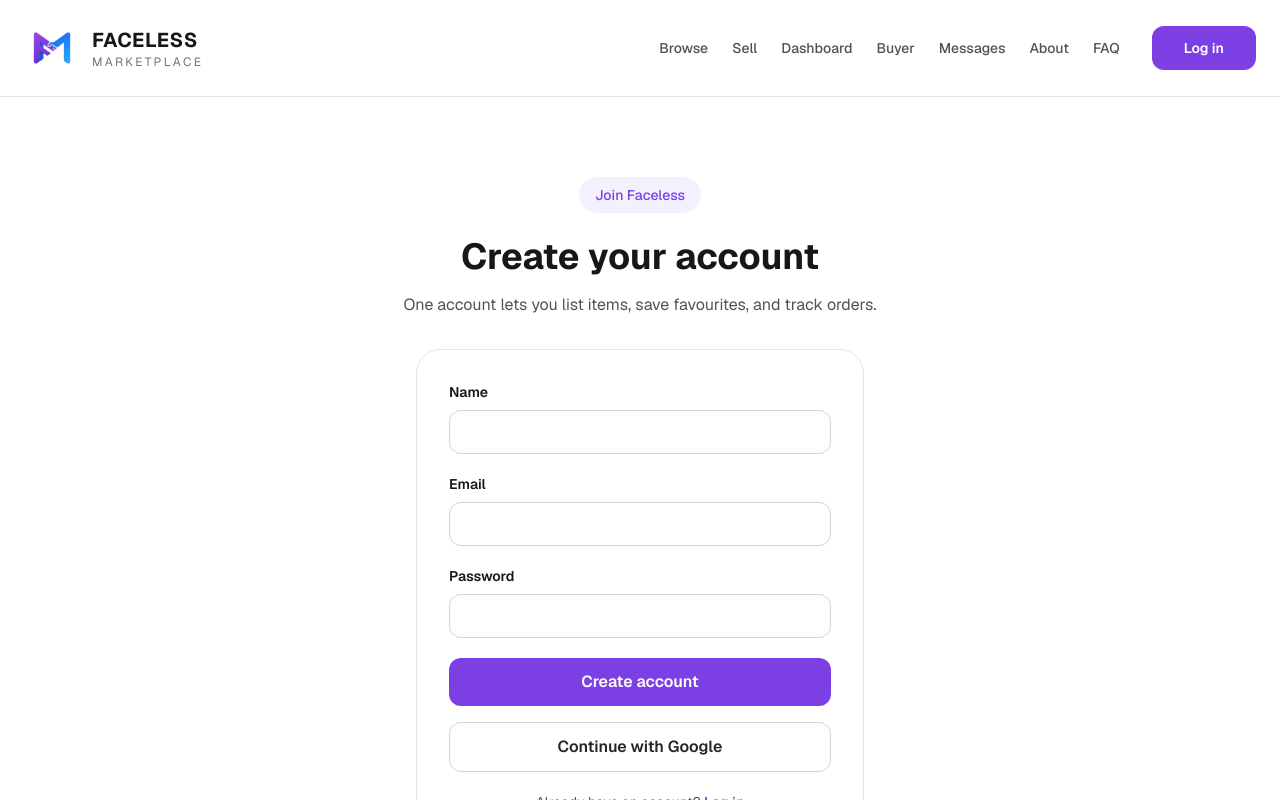
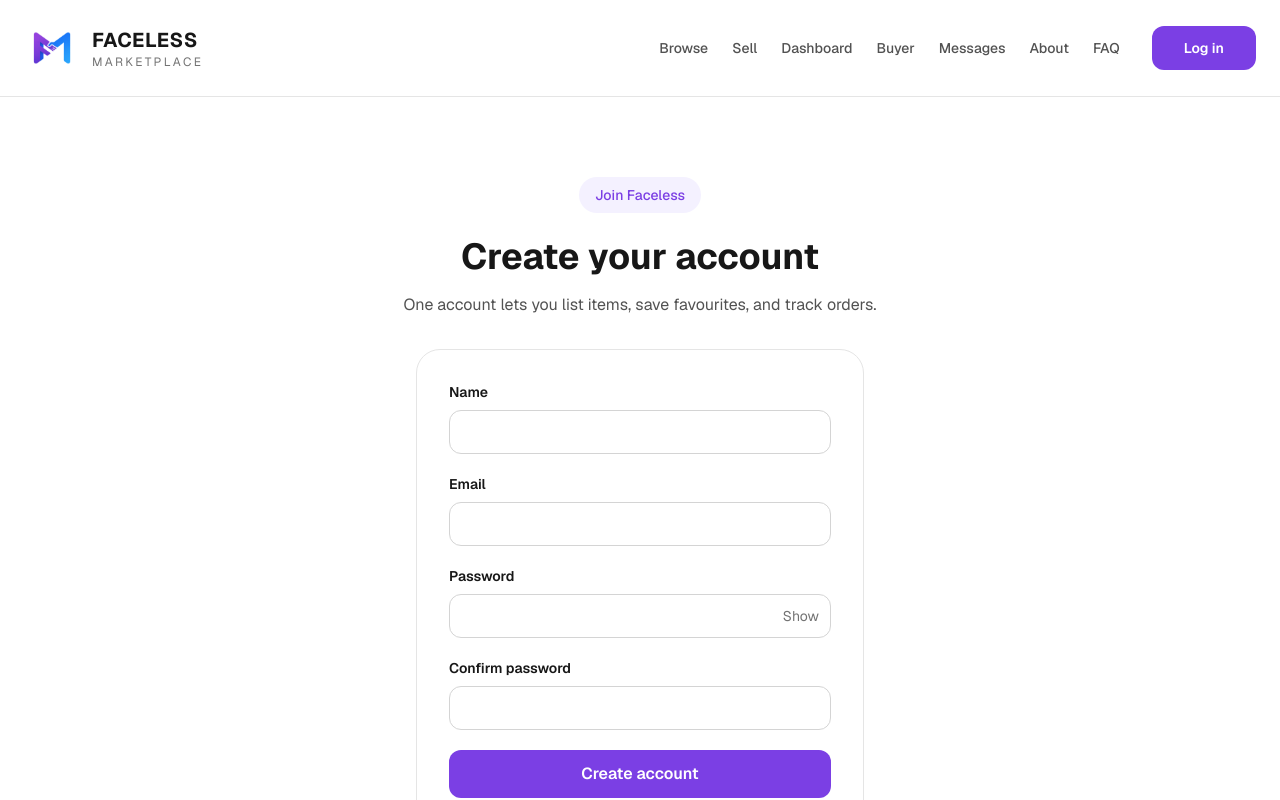
Before and after one commit to fatimazahramoola/faceless-marketplace, a Next.js app: page /signup in a window 1280 px wide. Shown: the top 800 px of the page. Built offline with nearby package versions, Linux system fonts and the light colour scheme; no server answers.

Commit message:
feat(auth): add confirm-password, password-strength, redirect-flow and show/hide UI for auth

```diff
--- a/app/actions/auth.ts
+++ b/app/actions/auth.ts
@@ -17,6 +17,7 @@ type CredentialResult =
 function readCredentials(formData: FormData): CredentialResult {
   const email = String(formData.get("email") || "").trim().toLowerCase();
   const password = String(formData.get("password") || "");
+  const confirm = String(formData.get("confirm_password") || "");
   const name = String(formData.get("name") || "").trim();
 
   if (!email || !email.includes("@")) {
@@ -25,6 +26,15 @@ function readCredentials(formData: FormData): CredentialResult {
 
   if (password.length < 8) {
     return { error: "Password must be at least 8 characters." };
+  }
+
+  if (confirm && password !== confirm) {
+    return { error: "Passwords do not match." };
+  }
+
+  // Basic password strength: must include a letter and a number
+  if (!/[A-Za-z]/.test(password) || !/[0-9]/.test(password)) {
+    return { error: "Password must include letters and numbers." };
   }
 
   return { email, password, name };
@@ -67,6 +77,7 @@ export async function logIn(
   formData: FormData,
 ): Promise<AuthFormState> {
   const credentials = readCredentials(formData);
+  const redirectTo = String(formData.get("redirectTo") || "");
 
   if ("error" in credentials) {
     return { success: false, message: credentials.error };
@@ -82,15 +93,30 @@ export async function logIn(
     return { success: false, message: error.message };
   }
 
+  // Safe redirect: allow absolute origin match or root-relative paths.
+  if (redirectTo) {
+    try {
+      const url = new URL(redirectTo, await getOrigin());
+      const origin = await getOrigin();
+      if (url.origin === origin) {
+        redirect(url.pathname + url.search + url.hash);
+      }
+    } catch {
+      // fall through to default
+    }
+  }
+
   redirect("/dashboard");
 }
 
-export async function signInWithGoogle() {
+export async function signInWithGoogle(formData?: FormData) {
+  const redirectTo = formData ? String(formData.get("redirectTo") || "") : "";
   const supabase = await createServerClient();
+  const redirectBase = `${await getOrigin()}/auth/callback`;
   const { data, error } = await supabase.auth.signInWithOAuth({
     provider: "google",
     options: {
-      redirectTo: `${await getOrigin()}/auth/callback`,
+      redirectTo: redirectBase,
     },
   });
 
@@ -98,7 +124,12 @@ export async function signInWithGoogle() {
     redirect("/login?error=google");
   }
 
-  redirect(data.url);
+  // Attach the original redirectTo as a query param so callback can continue
+  if (data.url) {
+    const url = new URL(data.url);
+    if (redirectTo) url.searchParams.set("redirectTo", redirectTo);
+    redirect(url.toString());
+  }
 }
 
 export async function logOut() {
--- a/components/AuthForm.tsx
+++ b/components/AuthForm.tsx
@@ -1,6 +1,7 @@
 "use client";
 
 import Link from "next/link";
+import { useState } from "react";
 import { useActionState } from "react";
 import { logIn, signInWithGoogle, signUp } from "@/app/actions/auth";
 import type { AuthFormState } from "@/lib/types";
@@ -18,6 +19,10 @@ export function AuthForm({ mode }: AuthFormProps) {
   const action = mode === "login" ? logIn : signUp;
   const [state, formAction, pending] = useActionState(action, initialState);
   const isSignup = mode === "signup";
+  const [showPassword, setShowPassword] = useState(false);
+  const redirectTo = typeof window !== "undefined"
+    ? new URLSearchParams(window.location.search).get("redirectTo") ?? ""
+    : "";
 
   return (
     <div className="mx-auto max-w-md rounded-3xl border border-neutral-200 p-5 sm:p-8">
@@ -64,17 +69,48 @@ export function AuthForm({ mode }: AuthFormProps) {
           >
             Password
           </label>
+          <div className="mt-2 relative">
             <input
               id="password"
               name="password"
-            type="password"
+              type={showPassword ? "text" : "password"}
               autoComplete={isSignup ? "new-password" : "current-password"}
               required
+              minLength={8}
+              className="min-h-11 w-full rounded-xl border border-neutral-300 px-4 text-base focus:border-[#7B3FE4] focus:outline-none focus:ring-2 focus:ring-[#7B3FE4]/20"
+            />
+            <button
+              type="button"
+              onClick={() => setShowPassword((s) => !s)}
+              className="absolute right-3 top-1/2 -translate-y-1/2 text-sm text-neutral-500"
+              aria-label={showPassword ? "Hide password" : "Show password"}
+            >
+              {showPassword ? "Hide" : "Show"}
+            </button>
+          </div>
+        </div>
+
+        {isSignup && (
+          <div>
+            <label
+              htmlFor="confirm_password"
+              className="block text-sm font-semibold text-neutral-900"
+            >
+              Confirm password
+            </label>
+            <input
+              id="confirm_password"
+              name="confirm_password"
+              type={showPassword ? "text" : "password"}
+              autoComplete="new-password"
+              required={isSignup}
               minLength={8}
               className="mt-2 min-h-11 w-full rounded-xl border border-neutral-300 px-4 text-base focus:border-[#7B3FE4] focus:outline-none focus:ring-2 focus:ring-[#7B3FE4]/20"
             />
           </div>
+        )}
 
+        <input type="hidden" name="redirectTo" value={redirectTo ?? ""} />
         {state.message && (
           <p
             className={`rounded-xl border px-4 py-3 text-sm ${
@@ -97,6 +133,7 @@ export function AuthForm({ mode }: AuthFormProps) {
       </form>
 
       <form action={signInWithGoogle} className="mt-4">
+        <input type="hidden" name="redirectTo" value={redirectTo ?? ""} />
         <button
           type="submit"
           className="inline-flex min-h-11 w-full items-center justify-center rounded-xl border border-neutral-300 px-6 py-3 text-base font-semibold text-neutral-800 transition hover:bg-neutral-50"
```
Also changed, not shown: 1 other file (tests, documents, lock files or other folders). Lines whose indentation alone changed are shown as unchanged.
